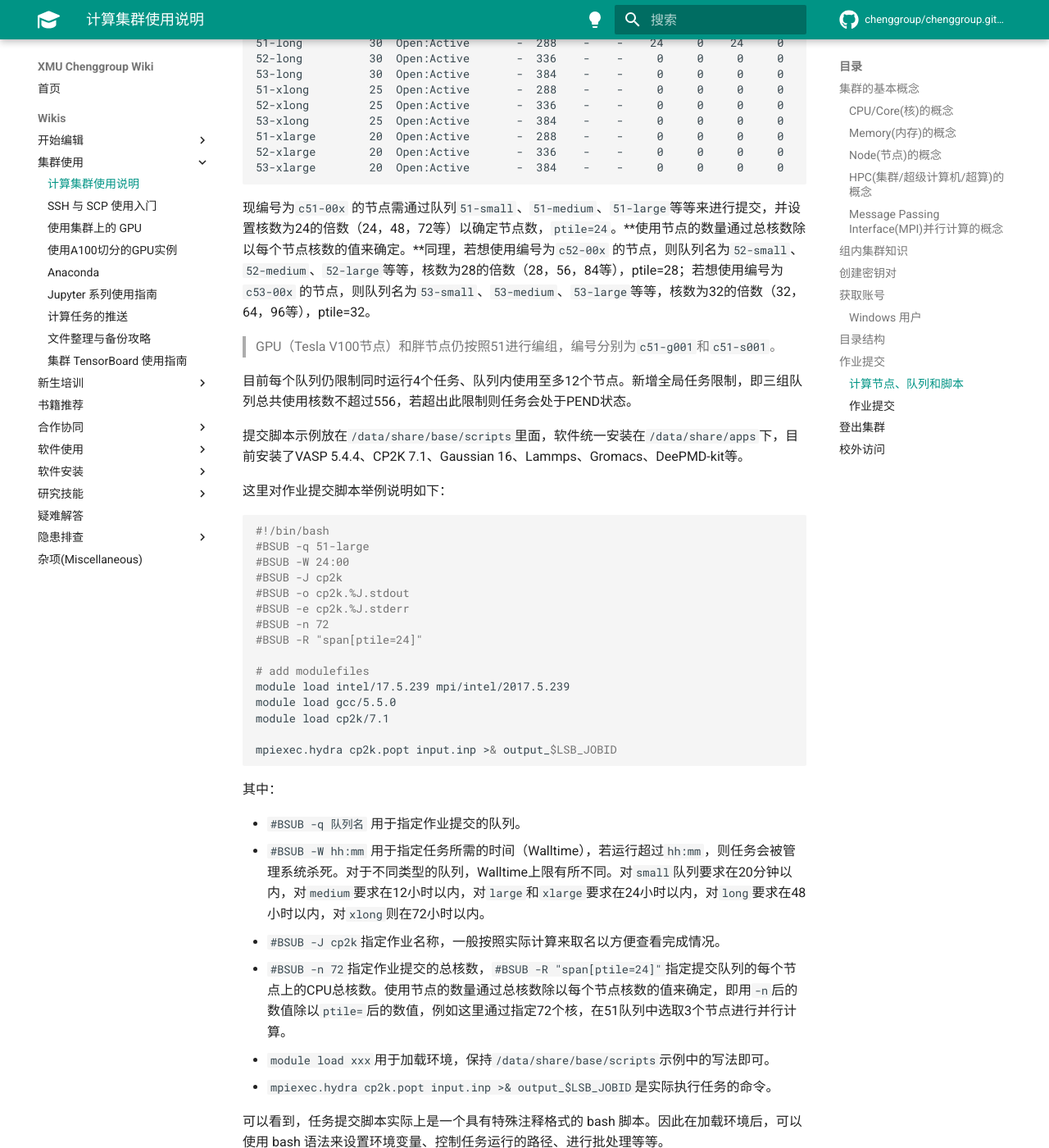
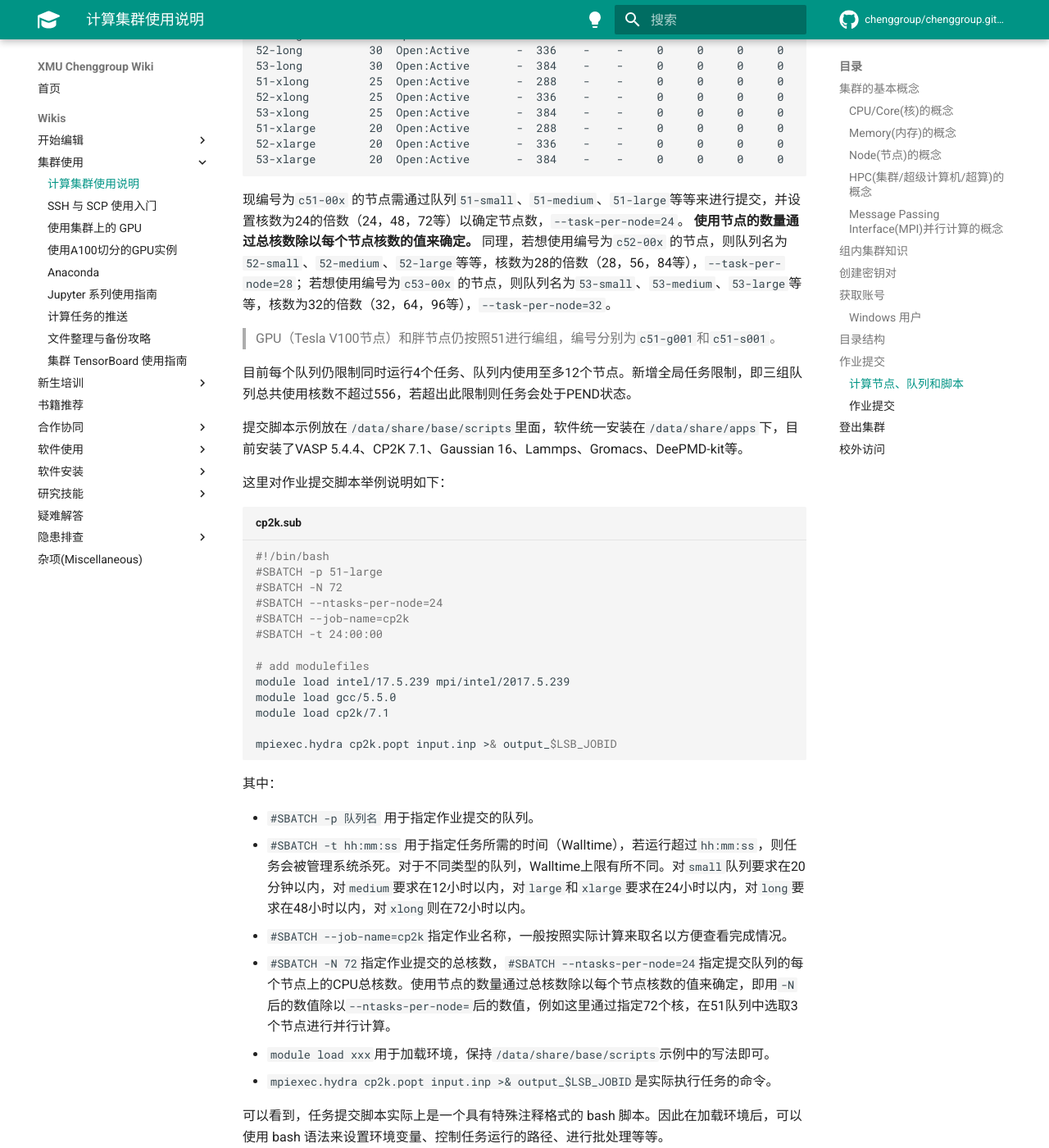
Before and after one commit to chenggroup/chenggroup.github.io, an MkDocs documentation site: the page built from docs/wiki/cluster_usage/cluster_usage.md, in a window 1280 px wide and 1400 px high, scrolled down 4295 px. Shown: the whole window at 82% size. Built offline with MkDocs 1.6.1 and Material for MkDocs 9.7.7, drawn with Linux system fonts in a browser that asks for light colours; comment, search, counter and statistics services are not loaded; some of the changed text lies outside the part shown.

Commit message:
add slurm usage

````diff
--- a/docs/wiki/cluster_usage/cluster_usage.md
+++ b/docs/wiki/cluster_usage/cluster_usage.md
@@ -8,24 +8,29 @@ comments: true
 
 ## 集群的基本概念
 ### CPU/Core(核)的概念
+
 `CPU` 是 Central Processing Unit 的缩写。比起全称，他的缩写更为大家所熟知。我们买电脑时都会看这个电脑拥有几个 CPU。CPU可以计算数字或者执行你的代码等等。每个CPU有多个计算核心(Core)，调度系统可按照所需核心数对任务使用的资源进行分配，因而在实际使用中，我们常常用`核`代替`CPU`这个表述。
 ### Memory(内存)的概念
 
 `内存`(Memory)就是储存数据的地方。跟硬盘(disk)储存的数据不同，`内存`里的数据可以直接被 `核` 读取。跟你在硬盘里储存的数据类似，只是它被`核`读取的速度更快。当执行程序时，有一些数据会先被读入`内存`，然后再执行计算。因此内存越大，被读入的数据也就越多，能够同时处理的数据也就越多，代码运行的时间会更短。
 
 ### Node(节点)的概念
+
 `节点`(Node)换个日常的说法就是你的`电脑`，比如一台台式机或者笔记本电脑。它由若干个`核`和一个`内存`组成。因此可以把`节点`简单理解成日常见到的电脑(主机)。
 
 ### HPC(集群/超级计算机/超算)的概念
+
 `HPC`就是High Performance Cluster的缩写，又称为超级计算机，高性能集群等。它由若干个`节点`组成。实际使用中，这些`节点`会有不同的角色，通常包含`登录节点`，`管理节点`和`计算节点`等。`登录节点`顾名思义就是用来登录的`节点`。用户从自己电脑可以登录到`登录节点`。`计算节点`是用来计算的节点，他们的唯一使命就是计算。`管理节点`比较特殊，用来管理`计算节点`，比如分配某某计算任务给某几个`计算节点`来算。
 
 ### Message Passing Interface(MPI)并行计算的概念
+
 `并行计算`是若干个`节点`一起执行计算的意思。从`节点`的概念可以知道，一个`节点`的`内存`和`核`肯定是有限。比如，现有一个`节点`有24个`核`和32GB的`内存`，我们想执行一个计算，用到48个`核`，自然需要用到两个`节点`。问题是另一个`节点`的24个`核`如何读取到第一个`节点`的`内存`里的数据?这一个时候就要用到`MPI`/`并行计算`了。`MPI`是信息传输界面的简称。是一种告诉`节点`怎么跨节点读取`内存`的代码。也就是说这是计算机代码的一部分，我们常用的计算软件`vasp`或`cp2k`都已经写入了，所以只要直接使用便可以。
 
 ## 组内集群知识
+
 本课题组使用 Zeus 计算集群提交计算任务进行计算模拟。Zeus 集群由两个登陆节点、一个管理节点、三个计算集群构成，每个计算集群包含多个计算节点（含六个 GPU 节点和一个大内存胖节点），其中 GPU 节点包括一个安装有 4 张 V100 的节点、一个安装有4张 A100 的节点和四个安装有 8 张 2080 Ti 的节点。
 
-目前，所有 CPU 节点可以通过同一登陆节点进行提交，以下对集群使用的一些注意事项进行说明。关于 GPU 的使用，请参考[使用集群上的GPU](/wiki/集群使用/gpu_usage)。
+目前，所有 CPU 节点可以通过同一登陆节点进行提交，以下对集群使用的一些注意事项进行说明。关于 GPU 的使用，请参考[使用集群上的GPU](./gpu_usage.md)。
 
 使用上述集群之前，你必须拥有一个账号才能进行任务提交。申请账号请联系集群管理员。
 
@@ -152,7 +157,7 @@ admin            50  Open:Active       -    -    -    -     0     0     0     0
 53-xlarge        20  Open:Active       -  384    -    -     0     0     0     0
 ```
 
-现编号为`c51-00x` 的节点需通过队列`51-small`、`51-medium`、`51-large`等等来进行提交，并设置核数为24的倍数（24，48，72等）以确定节点数，`ptile=24`。**使用节点的数量通过总核数除以每个节点核数的值来确定。**同理，若想使用编号为`c52-00x` 的节点，则队列名为`52-small`、`52-medium`、`52-large`等等，核数为28的倍数（28，56，84等），ptile=28；若想使用编号为`c53-00x` 的节点，则队列名为`53-small`、`53-medium`、`53-large`等等，核数为32的倍数（32，64，96等），ptile=32。
+现编号为`c51-00x` 的节点需通过队列`51-small`、`51-medium`、`51-large`等等来进行提交，并设置核数为24的倍数（24，48，72等）以确定节点数，`--task-per-node=24`。 **使用节点的数量通过总核数除以每个节点核数的值来确定。** 同理，若想使用编号为`c52-00x` 的节点，则队列名为`52-small`、`52-medium`、`52-large`等等，核数为28的倍数（28，56，84等），`--task-per-node=28`；若想使用编号为`c53-00x` 的节点，则队列名为`53-small`、`53-medium`、`53-large`等等，核数为32的倍数（32，64，96等），`--task-per-node=32`。
 
 > GPU（Tesla V100节点）和胖节点仍按照51进行编组，编号分别为`c51-g001`和`c51-s001`。
 
@@ -162,15 +167,13 @@ admin            50  Open:Active       -    -    -    -     0     0     0     0
 
 这里对作业提交脚本举例说明如下：
 
-```bash
+```bash title="cp2k.sub"
 #!/bin/bash
-#BSUB -q 51-large
-#BSUB -W 24:00
-#BSUB -J cp2k
-#BSUB -o cp2k.%J.stdout
-#BSUB -e cp2k.%J.stderr
-#BSUB -n 72
-#BSUB -R "span[ptile=24]"
+#SBATCH -p 51-large
+#SBATCH -N 72
+#SBATCH --ntasks-per-node=24
+#SBATCH --job-name=cp2k
+#SBATCH -t 24:00:00
 
 # add modulefiles
 module load intel/17.5.239 mpi/intel/2017.5.239
@@ -182,10 +185,10 @@ mpiexec.hydra cp2k.popt input.inp >& output_$LSB_JOBID
 
 其中：
 
-- `#BSUB -q 队列名` 用于指定作业提交的队列。
-- `#BSUB -W hh:mm` 用于指定任务所需的时间（Walltime），若运行超过`hh:mm`，则任务会被管理系统杀死。对于不同类型的队列，Walltime上限有所不同。对`small`队列要求在20分钟以内，对`medium`要求在12小时以内，对`large`和`xlarge`要求在24小时以内，对`long`要求在48小时以内，对`xlong`则在72小时以内。
-- `#BSUB -J cp2k`指定作业名称，一般按照实际计算来取名以方便查看完成情况。
-- `#BSUB -n 72`指定作业提交的总核数，`#BSUB -R "span[ptile=24]"`指定提交队列的每个节点上的CPU总核数。使用节点的数量通过总核数除以每个节点核数的值来确定，即用`-n`后的数值除以`ptile=`后的数值，例如这里通过指定72个核，在51队列中选取3个节点进行并行计算。
+- `#SBATCH -p 队列名` 用于指定作业提交的队列。
+- `#SBATCH -t hh:mm:ss` 用于指定任务所需的时间（Walltime），若运行超过`hh:mm:ss`，则任务会被管理系统杀死。对于不同类型的队列，Walltime上限有所不同。对`small`队列要求在20分钟以内，对`medium`要求在12小时以内，对`large`和`xlarge`要求在24小时以内，对`long`要求在48小时以内，对`xlong`则在72小时以内。
+- `#SBATCH --job-name=cp2k`指定作业名称，一般按照实际计算来取名以方便查看完成情况。
+- `#SBATCH -N 72`指定作业提交的总核数，`#SBATCH --ntasks-per-node=24`指定提交队列的每个节点上的CPU总核数。使用节点的数量通过总核数除以每个节点核数的值来确定，即用`-N`后的数值除以`--ntasks-per-node=`后的数值，例如这里通过指定72个核，在51队列中选取3个节点进行并行计算。
 - `module load xxx `用于加载环境，保持`/data/share/base/scripts`示例中的写法即可。
 - `mpiexec.hydra cp2k.popt input.inp >& output_$LSB_JOBID`是实际执行任务的命令。
 
@@ -193,10 +196,10 @@ mpiexec.hydra cp2k.popt input.inp >& output_$LSB_JOBID
 
 ### 作业提交
 
-若用户已经准备好相应计算的输入和提交脚本，则可以对任务进行提交。例如提交脚本文件名为`cp2k.lsf`，则提交命令为：
+若用户已经准备好相应计算的输入和提交脚本，则可以对任务进行提交。例如提交脚本文件名为`cp2k.sub`，则提交命令为：
 
 ```bash
-bsub < cp2k.lsf
+sbatch cp2k.sub
 ```
 
 若提交成功，可以看到以下提示：
````
Also changed, not shown: other parts of docs/wiki/cluster_usage/cluster_usage.md (+8 -7 lines), docs/wiki/cluster_usage/gpu_usage.md (+0 -2 lines), docs/wiki/software_usage/DP-GEN.md (+5 -5 lines).
